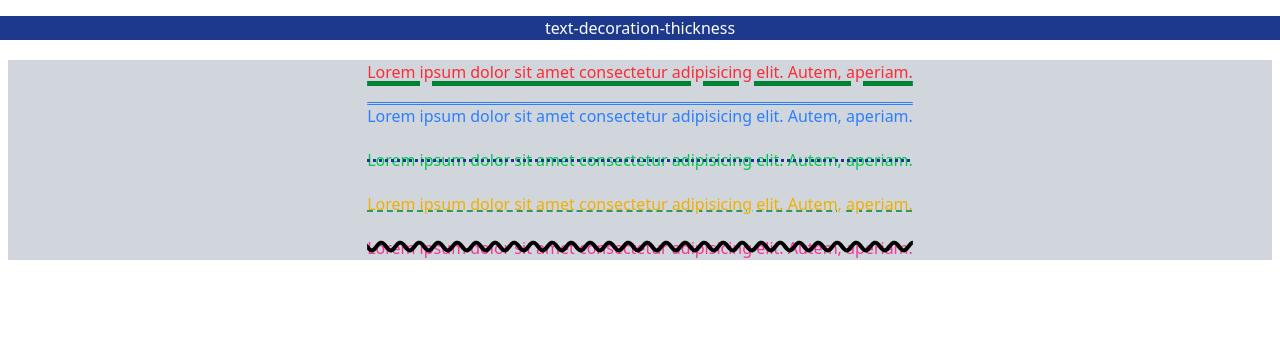
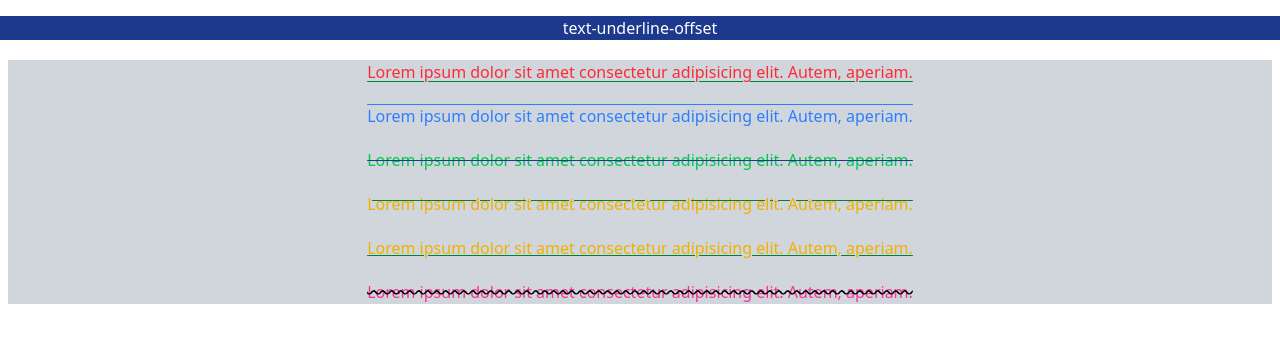
Before and after one commit to AmirTaki/tailwind-toturial-react-vite, a React (Vite) app: page / in a window 1280 px wide. Shown: the top 342 px of the page. Built offline with nearby package versions, Linux system fonts and the light colour scheme.

Commit message:
text-underline-offset

```diff
--- a/src/App.jsx
+++ b/src/App.jsx
@@ -5,35 +5,21 @@ function App() {
 
     <>
       <h1 className='bg-blue-900  text-white my-4 text-center'></h1>
-      <h1 className='bg-blue-900  text-white my-4 text-center'>text-decoration-thickness </h1>
+      <h1 className='bg-blue-900  text-white my-4 text-center'>text-underline-offset</h1>
 
-      {/* <h1 className='bg-blue-900  text-white my-4 text-center'>colors text & background</h1>
-      <div className="  text-center  bg-gray-300  justify-center gap-4 mx-2 ">
-        <p className='text-red-50 bg-gray-900'>So I started to walk into the water. I won't lie to you boys, I was terrified. But I pressed on, and as I made my way past the breakers a strange calm came over me. I don't know if it was divine intervention or the kinship of all living things but I tell you Jerry at that moment, I was a marine biologist.</p>
-        <p className='text-red-100 bg-gray-800'>So I started to walk into the water. I won't lie to you boys, I was terrified. But I pressed on, and as I made my way past the breakers a strange calm came over me. I don't know if it was divine intervention or the kinship of all living things but I tell you Jerry at that moment, I was a marine biologist.</p>
-        <p className='text-red-200 bg-gray-700'>So I started to walk into the water. I won't lie to you boys, I was terrified. But I pressed on, and as I made my way past the breakers a strange calm came over me. I don't know if it was divine intervention or the kinship of all living things but I tell you Jerry at that moment, I was a marine biologist.</p>
-        <p className='text-red-300 bg-gray-600'>So I started to walk into the water. I won't lie to you boys, I was terrified. But I pressed on, and as I made my way past the breakers a strange calm came over me. I don't know if it was divine intervention or the kinship of all living things but I tell you Jerry at that moment, I was a marine biologist.</p>
-        <p className='text-red-400 bg-gray-500'>So I started to walk into the water. I won't lie to you boys, I was terrified. But I pressed on, and as I made my way past the breakers a strange calm came over me. I don't know if it was divine intervention or the kinship of all living things but I tell you Jerry at that moment, I was a marine biologist.</p>
-        <p className='text-red-500 bg-gray-400'>So I started to walk into the water. I won't lie to you boys, I was terrified. But I pressed on, and as I made my way past the breakers a strange calm came over me. I don't know if it was divine intervention or the kinship of all living things but I tell you Jerry at that moment, I was a marine biologist.</p>
-        <p className='text-red-600 bg-gray-300'>So I started to walk into the water. I won't lie to you boys, I was terrified. But I pressed on, and as I made my way past the breakers a strange calm came over me. I don't know if it was divine intervention or the kinship of all living things but I tell you Jerry at that moment, I was a marine biologist.</p>
-        <p className='text-red-700 bg-gray-200'>So I started to walk into the water. I won't lie to you boys, I was terrified. But I pressed on, and as I made my way past the breakers a strange calm came over me. I don't know if it was divine intervention or the kinship of all living things but I tell you Jerry at that moment, I was a marine biologist.</p>
-        <p className='text-red-800 bg-gray-100'>So I started to walk into the water. I won't lie to you boys, I was terrified. But I pressed on, and as I made my way past the breakers a strange calm came over me. I don't know if it was divine intervention or the kinship of all living things but I tell you Jerry at that moment, I was a marine biologist.</p>
-        <p className='text-red-900 bg-gray-50'>So I started to walk into the water. I won't lie to you boys, I was terrified. But I pressed on, and as I made my way past the breakers a strange calm came over me. I don't know if it was divine intervention or the kinship of all living things but I tell you Jerry at that moment, I was a marine biologist.</p>
-      </div>
-    */}
 
       <h1 className='bg-blue-900  text-white my-4 text-center'></h1>
       <div className="  text-center  bg-gray-300  justify-center gap-4 mx-2 ">
-          <p className='text-red-500 underline my-5 decoration-green-700 decoration-solid decoration-5'>Lorem ipsum dolor sit amet consectetur adipisicing elit. Autem, aperiam.</p>
+          <p className='text-red-500 underline my-5 decoration-green-700  underline-offset-3'>Lorem ipsum dolor sit amet consectetur adipisicing elit. Autem, aperiam.</p>
 
-          <p className='text-blue-500 overline my-5 decoration-inherit decoration-double decoration-from-font'>Lorem ipsum dolor sit amet consectetur adipisicing elit. Autem, aperiam.</p>
+          <p className='text-blue-500 overline my-5 decoration-inherit -underline-offset-10 '>Lorem ipsum dolor sit amet consectetur adipisicing elit. Autem, aperiam.</p>
 
-          <p className='text-green-500 line-through my-5 decoration-blue-900  decoration-dotted decoration-3 '>Lorem ipsum dolor sit amet consectetur adipisicing elit. Autem, aperiam.</p>
+          <p className='text-green-500 line-through my-5 decoration-blue-900  underline-offset-auto'>Lorem ipsum dolor sit amet consectetur adipisicing elit. Autem, aperiam.</p>
 
-          <p className='text-yellow-500 underline decoration-green-700 my-5 decoration-dashed decoration-auto'>Lorem ipsum dolor sit amet consectetur adipisicing elit. Autem, aperiam.</p>
+          <p className='text-yellow-500 underline decoration-green-700 my-5 -underline-offset-10 '>Lorem ipsum dolor sit amet consectetur adipisicing elit. Autem, aperiam.</p>
+          <p className='text-yellow-500 underline decoration-green-700 my-5 -nderline-offset-[20px] '>Lorem ipsum dolor sit amet consectetur adipisicing elit. Autem, aperiam.</p>
 
-          <p className='text-pink-500 line-through decoration-wavy decoration-black  my-5 decoration-[4px]'>Lorem ipsum dolor sit amet consectetur adipisicing elit. Autem, aperiam.</p>
-
+          <p className='text-pink-500 line-through decoration-wavy decoration-black  my-5 '>Lorem ipsum dolor sit amet consectetur adipisicing elit. Autem, aperiam.</p>
 
       </div>
 
```
